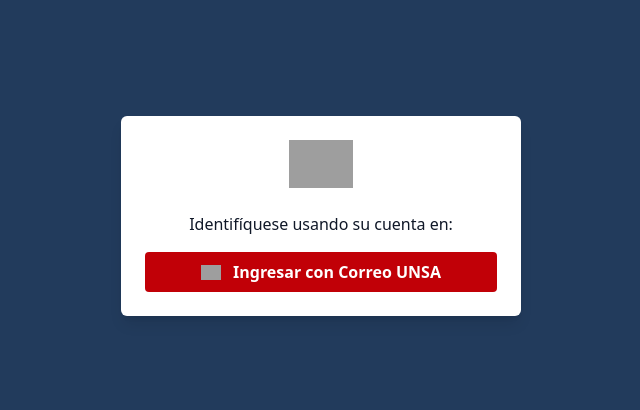
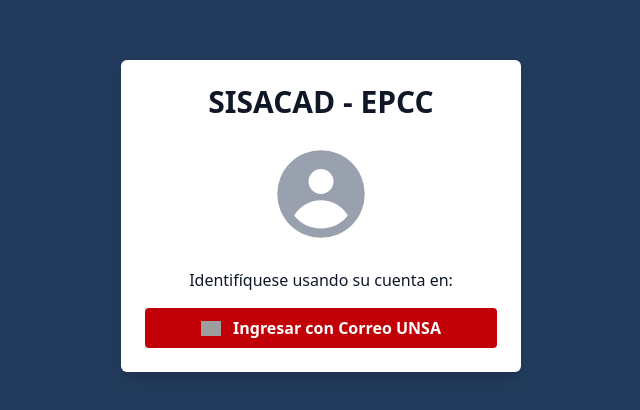
Before and after one commit to BerlyCS/Sisacad-EPCC, a Vue app in the folder frontend/: page / in a window 1280 px wide. Shown: the part 184-594 px from the top of the page, without its empty margins (319-959 px from the left). Built offline with nearby package versions, Linux system fonts and the light colour scheme; no server answers; grey boxes are pictures that could not be loaded.

Commit message:
New design for login view

```diff
--- a/frontend/package.json
+++ b/frontend/package.json
@@ -16,6 +16,7 @@
     "format": "prettier --write src/"
   },
   "dependencies": {
+    "@heroicons/vue": "^2.2.0",
     "pinia": "^3.0.3",
     "vue": "^3.5.22",
     "vue-router": "^4.5.1"
--- a/frontend/src/views/LoginView.vue
+++ b/frontend/src/views/LoginView.vue
@@ -2,17 +2,26 @@
   <div class="flex items-center justify-center min-h-screen bg-blueEPCC px-4">
     <div class="w-full max-w-[400px] p-6 bg-white shadow-lg rounded-md text-center space-y-6 text-gray-900">
 
-      <!-- LOGO -->
-      <div class="flex items-center justify-center space-x-4">
-        <img
-          src="https://scontent.flim6-4.fna.fbcdn.net/v/t39.30808-6/332319294_2237668383092057_2920168158318927642_n.jpg?_nc_cat=101&ccb=1-7&_nc_sid=6ee11a&_nc_ohc=KyYOuUAnLFAQ7kNvwE-PtBc&_nc_oc=Admul2ULA1QEY371EzaDwnzTdcq1wNt8THbu6EjdrATs7dV9nVC-fZs--duSPa22ilE&_nc_zt=23&_nc_ht=scontent.flim6-4.fna&_nc_gid=7adnapXoIMd7BR-9QXlo5Q&oh=00_AfepJgWIfXfSokI7Y-4yqEcdpVjHXCpaQlprdfz_LfaF-Q&oe=68F62921"
-          alt="Logo EPCC"
-          class="h-12 max-w-[160px] object-contain"
-        />
+      <!-- TÍTULO -->
+      <h2 class="text-3xl font-bold">SISACAD - EPCC</h2>
+
+      <!-- ÍCONO DE USUARIO -->
+      <div class="flex items-center">
+        <UserCircleIcon class="h-25 w-25 text-gray-400 mx-auto" />
       </div>
 
       <!-- TEXTO -->
       <p class="text-md font-medium m-4">Identifíquese usando su cuenta en:</p>
+
+      <!-- Mensaje de error -->
+      <div v-if="errorMessage" class="text-red-600 text-sm bg-red-50 p-2 rounded border border-red-200">
+        {{ errorMessage }}
+      </div>
+
+      <!-- Mensaje de éxito -->
+      <div v-if="successMessage" class="text-green-600 text-sm bg-green-50 p-2 rounded border border-green-200">
+        {{ successMessage }}
+      </div>
 
       <!-- BOTÓN PRINCIPAL - Ahora abre popup de Google -->
       <button
@@ -28,16 +37,6 @@
         <span v-if="!loading">Ingresar con Correo UNSA</span>
         <span v-else>Verificando...</span>
       </button>
-
-      <!-- Mensaje de error -->
-      <div v-if="errorMessage" class="text-red-600 text-sm bg-red-50 p-2 rounded border border-red-200">
-        {{ errorMessage }}
-      </div>
-
-      <!-- Mensaje de éxito -->
-      <div v-if="successMessage" class="text-green-600 text-sm bg-green-50 p-2 rounded border border-green-200">
-        {{ successMessage }}
-      </div>
 
       <!-- Modal para ingresar email manualmente (fallback) -->
       <div v-if="showEmailModal" class="fixed inset-0 bg-black bg-opacity-50 flex items-center justify-center z-50">
@@ -77,6 +76,8 @@
 import { useRouter } from 'vue-router'
 import { useAuthStore } from '../stores/auth'
 import { authService } from '../services/authService'
+
+import { UserCircleIcon } from '@heroicons/vue/16/solid'
 
 const router = useRouter()
 const authStore = useAuthStore()
```
Also changed, not shown: 1 other file (tests, documents, lock files or other folders).
